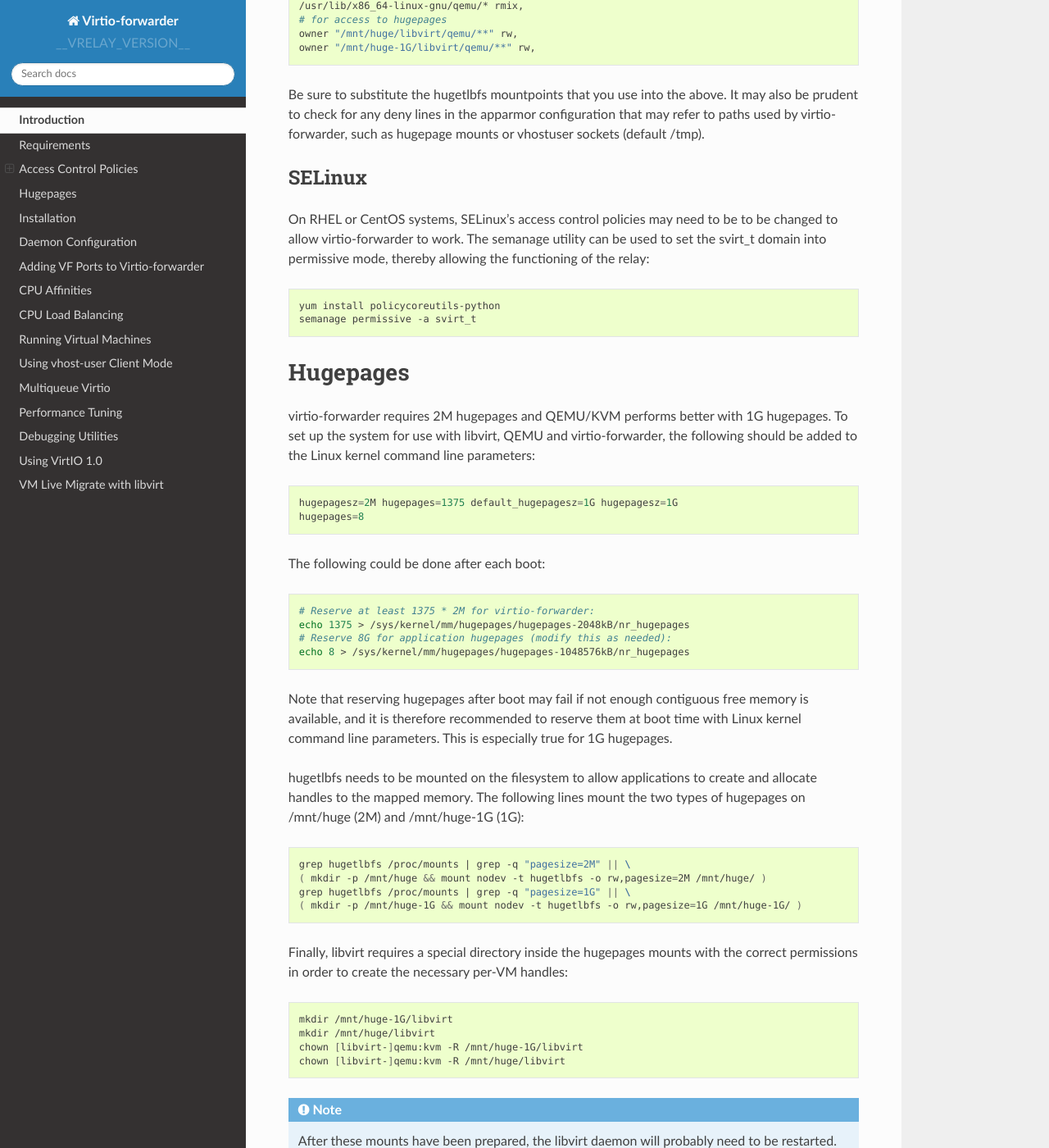
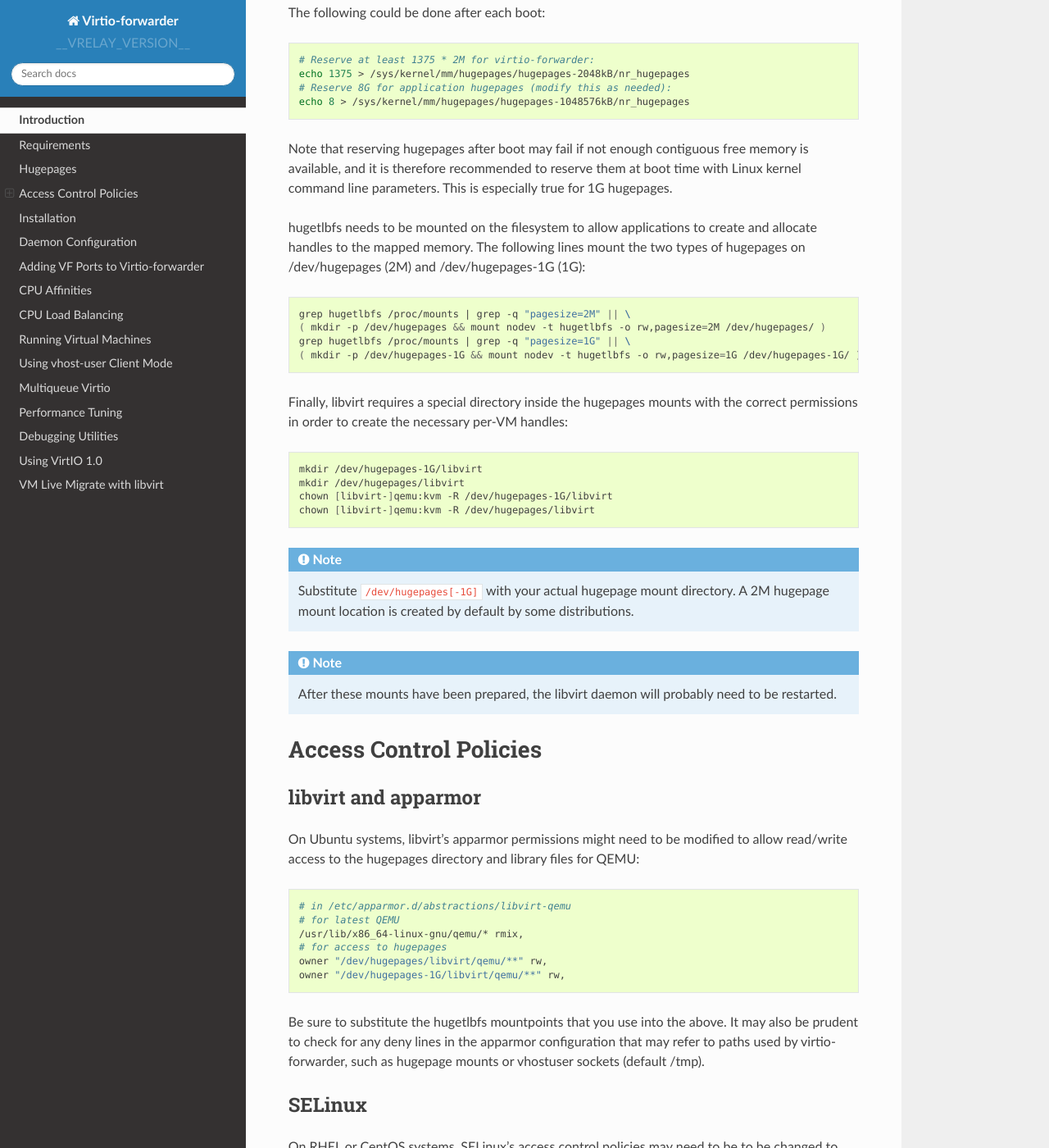
Before and after one commit to Netronome/virtio-forwarder, a Sphinx documentation site: the page built from doc/README.rst, in a window 1280 px wide and 1400 px high, scrolled down 937 px. Shown: the whole window at 82% size. Built offline with Sphinx 7.4.7 and the Read the Docs theme 2.0.0, drawn with Linux system fonts in a browser that asks for light colours; some of the changed text lies outside the part shown.

Commit message:
Update hugepage setup documentation

```diff
--- a/doc/README.rst
+++ b/doc/README.rst
@@ -25,40 +25,6 @@ Requirements
 - The SR-IOV VFs added to the relay must be bound to the igb_uio driver on the
   host.
 
-Access Control Policies
-=======================
-
-libvirt and apparmor
---------------------
-On Ubuntu systems, libvirt's apparmor permissions might need to be modified to
-allow read/write access to the hugepages directory and library files for QEMU:
-
-.. code:: bash
-
-	# in /etc/apparmor.d/abstractions/libvirt-qemu
-	# for latest QEMU
-	/usr/lib/x86_64-linux-gnu/qemu/* rmix,
-	# for access to hugepages
-	owner "/mnt/huge/libvirt/qemu/**" rw,
-	owner "/mnt/huge-1G/libvirt/qemu/**" rw,
-
-Be sure to substitute the hugetlbfs mountpoints that you use into the above. It
-may also be prudent to check for any deny lines in the apparmor configuration
-that may refer to paths used by virtio-forwarder, such as hugepage mounts or
-vhostuser sockets (default /tmp).
-
-SELinux
--------
-On RHEL or CentOS systems, SELinux's access control policies may need to be to
-be changed to allow virtio-forwarder to work. The semanage utility can be used to
-set the svirt_t domain into permissive mode, thereby allowing the functioning of
-the relay:
-
-.. code:: bash
-
-	yum install policycoreutils-python
-	semanage permissive -a svirt_t
-
 Hugepages
 =========
 virtio-forwarder requires 2M hugepages and QEMU/KVM performs better with 1G
@@ -84,29 +50,69 @@ hugepages.
 
 hugetlbfs needs to be mounted on the filesystem to allow applications to create
 and allocate handles to the mapped memory. The following lines mount the two
-types of hugepages on /mnt/huge (2M) and /mnt/huge-1G (1G):
+types of hugepages on /dev/hugepages (2M) and /dev/hugepages-1G (1G):
 
 .. code:: bash
 
 	grep hugetlbfs /proc/mounts | grep -q "pagesize=2M" || \
-	( mkdir -p /mnt/huge && mount nodev -t hugetlbfs -o rw,pagesize=2M /mnt/huge/ )
+	( mkdir -p /dev/hugepages && mount nodev -t hugetlbfs -o rw,pagesize=2M /dev/hugepages/ )
 	grep hugetlbfs /proc/mounts | grep -q "pagesize=1G" || \
-	( mkdir -p /mnt/huge-1G && mount nodev -t hugetlbfs -o rw,pagesize=1G /mnt/huge-1G/ )
+	( mkdir -p /dev/hugepages-1G && mount nodev -t hugetlbfs -o rw,pagesize=1G /dev/hugepages-1G/ )
 
 Finally, libvirt requires a special directory inside the hugepages mounts with
 the correct permissions in order to create the necessary per-VM handles:
 
 .. code:: bash
 
-	mkdir /mnt/huge-1G/libvirt
-	mkdir /mnt/huge/libvirt
-	chown [libvirt-]qemu:kvm -R /mnt/huge-1G/libvirt
-	chown [libvirt-]qemu:kvm -R /mnt/huge/libvirt
+	mkdir /dev/hugepages-1G/libvirt
+	mkdir /dev/hugepages/libvirt
+	chown [libvirt-]qemu:kvm -R /dev/hugepages-1G/libvirt
+	chown [libvirt-]qemu:kvm -R /dev/hugepages/libvirt
+
+.. note::
+
+	Substitute ``/dev/hugepages[-1G]`` with your actual hugepage mount
+	directory. A 2M hugepage mount location is created by default by some
+	distributions.
 
 .. note::
 
 	After these mounts have been prepared, the libvirt daemon will probably
 	need to be restarted.
+
+Access Control Policies
+=======================
+
+libvirt and apparmor
+--------------------
+On Ubuntu systems, libvirt's apparmor permissions might need to be modified to
+allow read/write access to the hugepages directory and library files for QEMU:
+
+.. code:: bash
+
+	# in /etc/apparmor.d/abstractions/libvirt-qemu
+	# for latest QEMU
+	/usr/lib/x86_64-linux-gnu/qemu/* rmix,
+	# for access to hugepages
+	owner "/dev/hugepages/libvirt/qemu/**" rw,
+	owner "/dev/hugepages-1G/libvirt/qemu/**" rw,
+
+Be sure to substitute the hugetlbfs mountpoints that you use into the above. It
+may also be prudent to check for any deny lines in the apparmor configuration
+that may refer to paths used by virtio-forwarder, such as hugepage mounts or
+vhostuser sockets (default /tmp).
+
+SELinux
+-------
+On RHEL or CentOS systems, SELinux's access control policies may need to be to
+be changed to allow virtio-forwarder to work. The semanage utility can be used to
+set the svirt_t domain into permissive mode, thereby allowing the functioning of
+the relay:
+
+.. code:: bash
+
+	yum install policycoreutils-python
+	semanage permissive -a svirt_t
 
 Installation
 ============
@@ -382,7 +388,7 @@ QEMU virtual machines can be run manually on the command line, or by using
 libvirt to manage them. To use QEMU manually with the vhost-user backed VirtIO
 which the virtio-forwarder provides, the following example can be used::
 
-	-object memory-backend-file,id=mem,size=3584M,mem-path=/mnt/huge-1G,share=on,prealloc=on \
+	-object memory-backend-file,id=mem,size=3584M,mem-path=/dev/hugepages-1G,share=on,prealloc=on \
 	-numa node,memdev=mem -mem-prealloc \
 	-chardev socket,id=chr0,path=/tmp/virtio-forwarder1.sock \
 	-netdev type=vhost-user,id=guest3,chardev=chr0,vhostforce \
```
